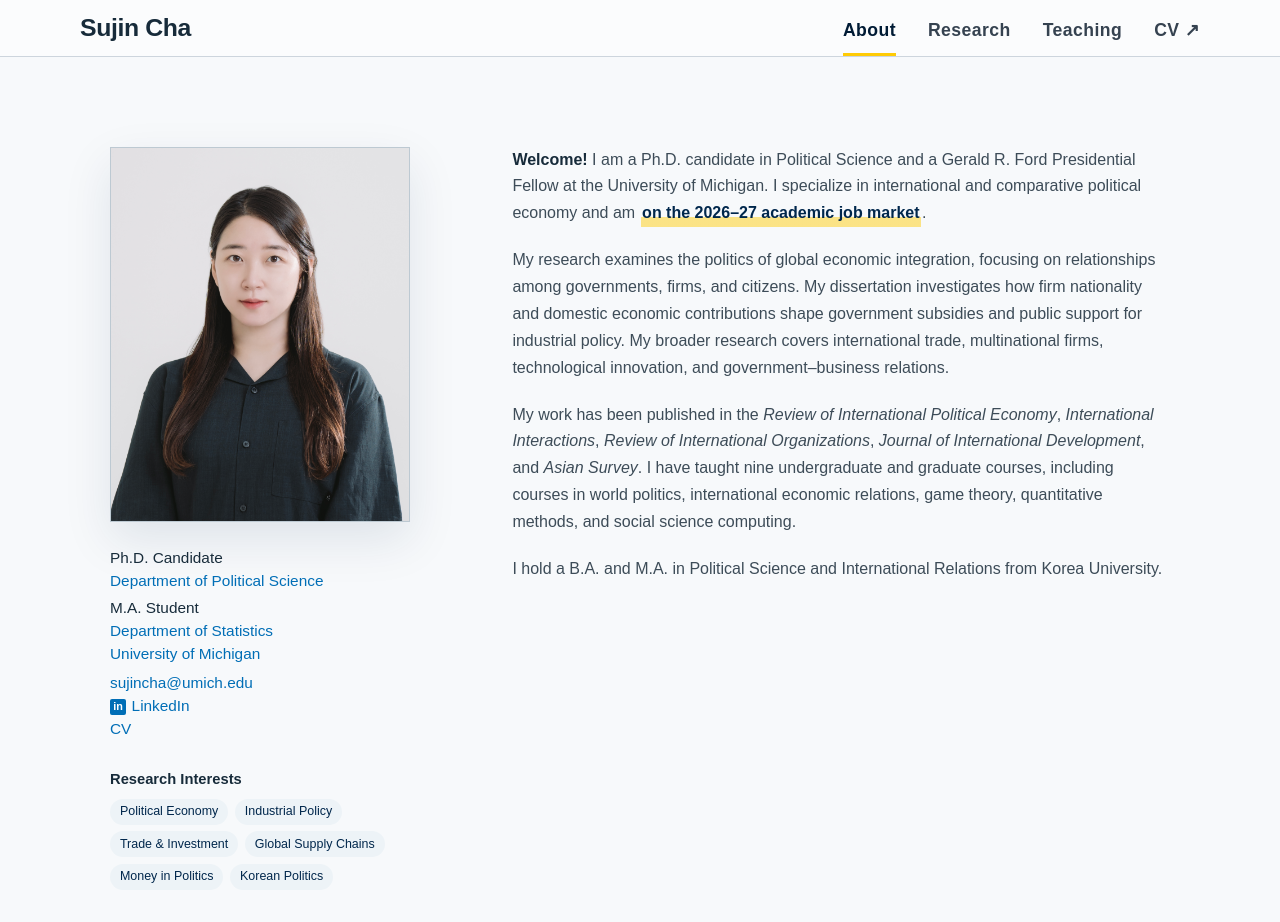
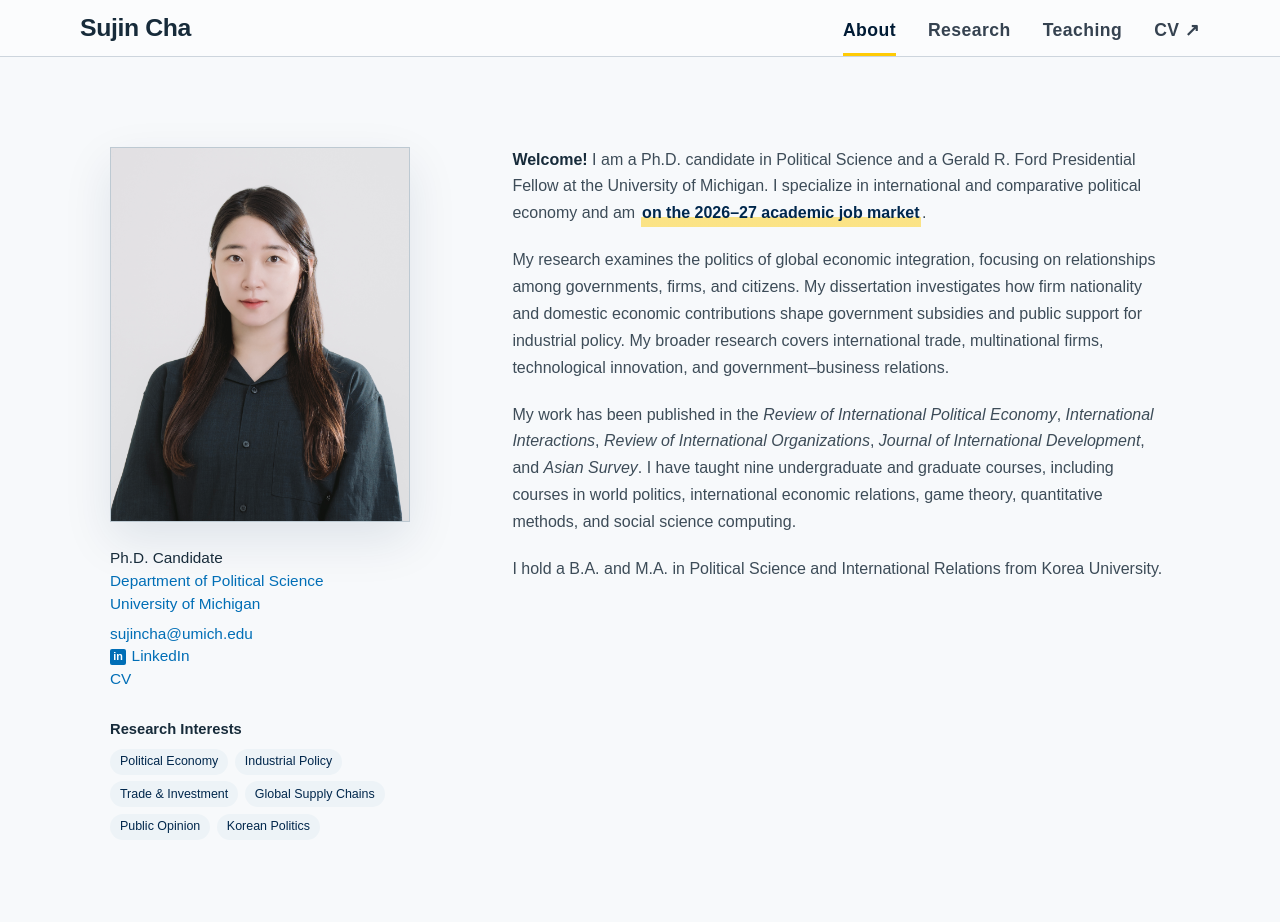
Before and after one commit to erin0506/erin0506.github.io, a Next.js app: page / in a window 1280 px wide. Shown: the top 922 px of the page. Built offline with nearby package versions, Linux system fonts and the light colour scheme.

Commit message:
Update profile links and research interests
Removed the M.A. Student description and updated research interests.

```diff
--- a/app/page.tsx
+++ b/app/page.tsx
@@ -35,15 +35,6 @@ export default function Home() {
                 rel="noreferrer"
               >
                 Department of Political Science
-              </a>
-              <p className="profile-line profile-line-spaced">M.A. Student</p>
-              <a
-                className="profile-link"
-                href="https://lsa.umich.edu/stats"
-                target="_blank"
-                rel="noreferrer"
-              >
-                Department of Statistics
               </a>
               <a
                 className="profile-link"
@@ -84,7 +75,7 @@ export default function Home() {
                   <li>Industrial Policy</li>
                   <li>Trade &amp; Investment</li>
                   <li>Global Supply Chains</li>
-                  <li>Money in Politics</li>
+                  <li>Public Opinion</li>
                   <li>Korean Politics</li>
                 </ul>
               </div>
```
